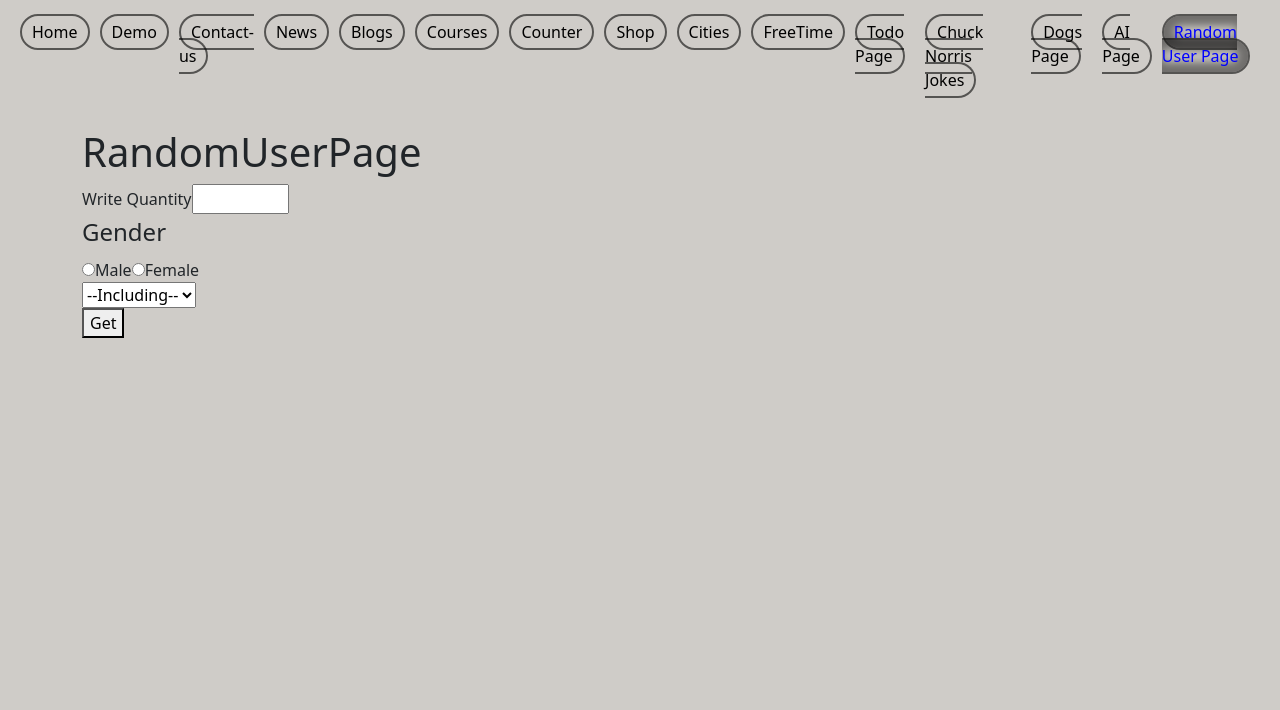
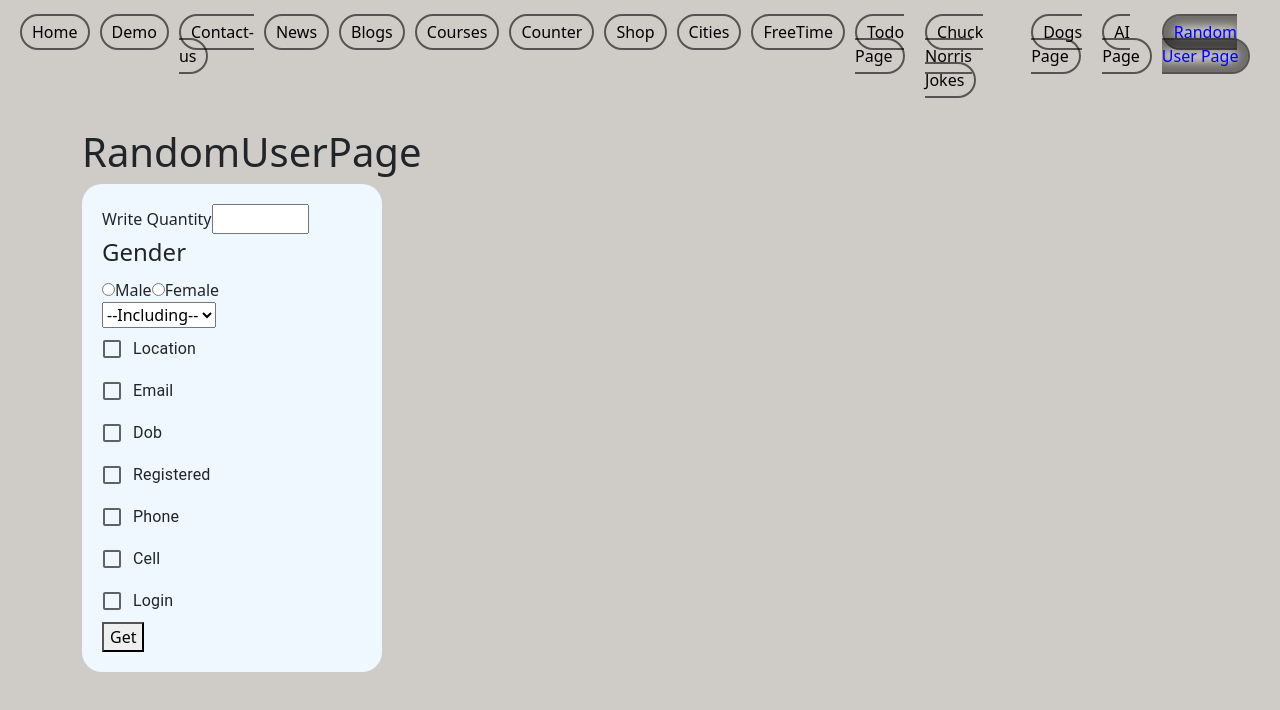
Before and after one commit to Martynas-J/first-react-app, a React (Create React App) app: page /RandomUserPage in a window 1280 px wide. Shown: the top 710 px of the page. Built offline with nearby package versions, Linux system fonts and the light colour scheme.

Commit message:
Random User mui checkbox

```diff
--- a/package.json
+++ b/package.json
@@ -3,9 +3,13 @@
   "version": "0.1.0",
   "private": true,
   "dependencies": {
+    "@emotion/react": "^11.11.1",
+    "@emotion/styled": "^11.11.0",
+    "@mui/material": "^5.13.5",
     "@testing-library/jest-dom": "^5.16.5",
     "@testing-library/react": "^13.4.0",
     "@testing-library/user-event": "^13.5.0",
+    "axios": "^1.4.0",
     "bootstrap": "^5.3.0",
     "react": "^18.2.0",
     "react-bootstrap": "^2.7.4",
--- a/src/pages/RandomUserPage/RandomUserForm.js
+++ b/src/pages/RandomUserPage/RandomUserForm.js
@@ -1,33 +1,75 @@
-import { useEffect, useState } from "react"
+import { Checkbox, FormControlLabel, FormGroup } from "@mui/material";
+import { useState } from "react";
 
 
 const RandomUserForm = ({ onGetDat }) => {
+    const extentsList = ["location", "email", "dob", "registered", "phone", "cell", "login"];
 
-    const extentsList = ["location", "email", "dob", "registered", "phone", "cell", "login"]
+    const [quantity, setQuantity] = useState("");
+    const [gender, setGender] = useState("");
+    const [extents, setExtents] = useState(extentsList);
+    const [extent, setExtent] = useState("");
+    const [checkedExtents, setCheckedExtents] = useState({
+        location: false,
+        email: false,
+        dob: false,
+        registered: false,
+        phone: false,
+        cell: false,
+        login: false
+    });
 
-    const [quantity, setQuantity] = useState("")
-    const [gender, setGender] = useState("")
-    const [extents, setExtents] = useState(extentsList)
-    const [extent, setExtent] = useState("")
-
-    let extentOption = ""
+    let extentOption = "";
 
     const getDataHandler = (event) => {
-        event.preventDefault()
-        const userResults = quantity ? `&results=${quantity}` : ""
-        const userGender = gender ? `&gender=${gender}` : ""
-        const userExtent = extent ? `&inc=name, picture, ${extent}` : "&inc=name, picture"
-        onGetDat(`https://randomuser.me/api/?${userResults}${userGender}${userExtent}`)
+        event.preventDefault();
+        const userResults = quantity ? `&results=${quantity}` : "";
+        const userGender = gender ? `&gender=${gender}` : "";
+        const userExtents = Object.keys(checkedExtents).filter((key) => checkedExtents[key]).toString();
+        let userExtent = "";
+        if (extent) {
+            userExtent = `&inc=name,picture,${extent}`;
+        } else if (userExtents) {
+            userExtent = `&inc=name,picture,${userExtents}`;
+        }
+        onGetDat(`https://randomuser.me/api/?${userResults}${userGender}${userExtent}`);
+        setQuantity("");
+        setGender("");
+        setExtent("");
+        setCheckedExtents({
+            location: false,
+            email: false,
+            dob: false,
+            registered: false,
+            phone: false,
+            cell: false,
+            login: false
+        });
+    };
+
+    const addQuantityHandler = (event) => setQuantity(event.target.value);
+    const addGenderHandler = (event) => setGender(event.target.value);
+    const getExtentHandler = (event) => setExtent(event.target.value);
+
+    if (extents.length > 0) {
+        extentOption = extents.map((item, index) => (
+            <option key={index} value={item}>
+                {item}
+            </option>
+        ));
     }
 
-    const addQuantityHandler = event => setQuantity(event.target.value)
-    const addGenderHandler = event => setGender(event.target.value)
-    const getExtentHandler = event => setExtent(event.target.value)
-    if (extents.length > 0) {
-        extentOption = extents.map((item, index) => <option key={index} value={item}>{item}</option>)
-    }
+    const checkedExtentsHandler = (event) => {
+        const { value, checked } = event.target;
+        setCheckedExtents((prevState) => ({
+            ...prevState,
+            [value]: checked
+        }));
+    };
+
+
     return (
-        <form onSubmit={getDataHandler}>
+        <form className="random-user-form" onSubmit={getDataHandler}>
             <div className="input-content">
                 <label htmlFor="input-quantity">Write Quantity</label>
                 <input id="input-quantity" min="1" max="500" type="number" value={quantity} onChange={addQuantityHandler}></input>
@@ -48,9 +90,89 @@ const RandomUserForm = ({ onGetDat }) => {
                         {extentOption}
                     </select>
                 </div> : ""}
+            <div className="input-content">
+                <FormGroup>
+                    <FormControlLabel
+                        control={
+                            <Checkbox
+                                id="location"
+                                checked={checkedExtents.location}
+                                onChange={checkedExtentsHandler}
+                                value="location"
+                            />
+                        }
+                        label="Location"
+                    />
+                    <FormControlLabel
+                        control={
+                            <Checkbox
+                                id="email"
+                                checked={checkedExtents.email}
+                                onChange={checkedExtentsHandler}
+                                value="email"
+                            />
+                        }
+                        label="Email"
+                    />
+                    <FormControlLabel
+                        control={
+                            <Checkbox
+                                id="dob"
+                                checked={checkedExtents.dob}
+                                onChange={checkedExtentsHandler}
+                                value="dob"
+                            />
+                        }
+                        label="Dob"
+                    />
+                    <FormControlLabel
+                        control={
+                            <Checkbox
+                                id="registered"
+                                checked={checkedExtents.registered}
+                                onChange={checkedExtentsHandler}
+                                value="registered"
+                            />
+                        }
+                        label="Registered"
+                    />
+                    <FormControlLabel
+                        control={
+                            <Checkbox
+                                id="phone"
+                                checked={checkedExtents.phone}
+                                onChange={checkedExtentsHandler}
+                                value="phone"
+                            />
+                        }
+                        label="Phone"
+                    />
+                    <FormControlLabel
+                        control={
+                            <Checkbox
+                                id="cell"
+                                checked={checkedExtents.cell}
+                                onChange={checkedExtentsHandler}
+                                value="cell"
+                            />
+                        }
+                        label="Cell"
+                    />
+                    <FormControlLabel
+                        control={
+                            <Checkbox
+                                id="login"
+                                checked={checkedExtents.login}
+                                onChange={checkedExtentsHandler}
+                                value="login"
+                            />
+                        }
+                        label="Login"
+                    />
+                </FormGroup>
+            </div>
             <button type="submit">Get</button>
         </form>
     )
 }
-
 export default RandomUserForm
--- a/src/pages/RandomUserPage/RandomUserPage.css
+++ b/src/pages/RandomUserPage/RandomUserPage.css
@@ -11,4 +11,21 @@
 .users-wrapper{
     display: grid;
     grid-template-columns: 1fr 1fr 1fr;
+    gap: 30px;
 }
+.extents-fieldset{
+    display: flex;
+    flex-wrap: wrap;
+    gap: 10px;
+    border: 2px solid black;
+}
+.random-user-form{
+    padding: 20px;
+    background-color: aliceblue;
+    border-radius: 20px;
+    margin-bottom: 30px;
+    width: 300px;
+}
+.location-item{
+
+}
```
Also changed, not shown: 1 other file (tests, documents, lock files or other folders).
